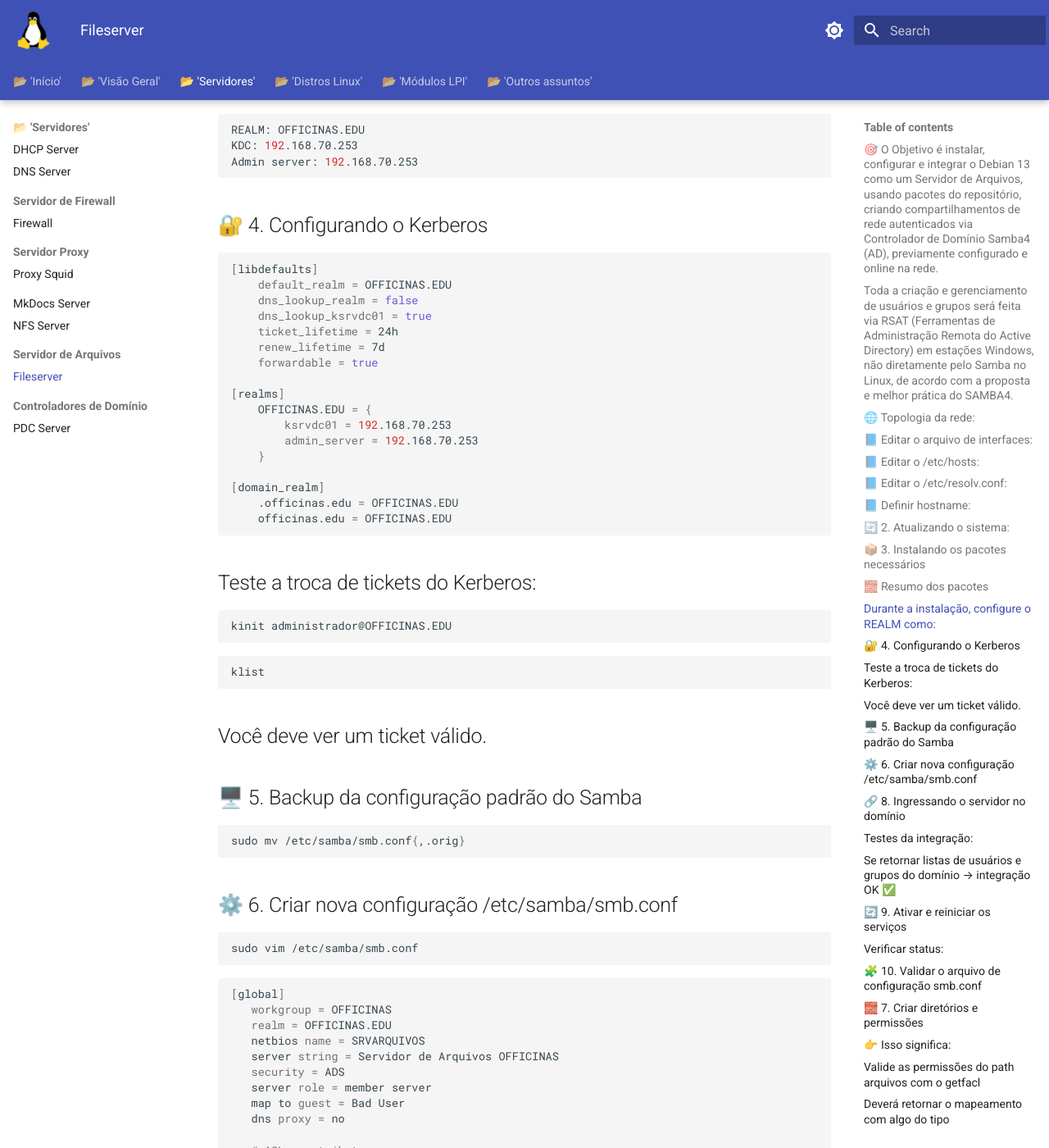
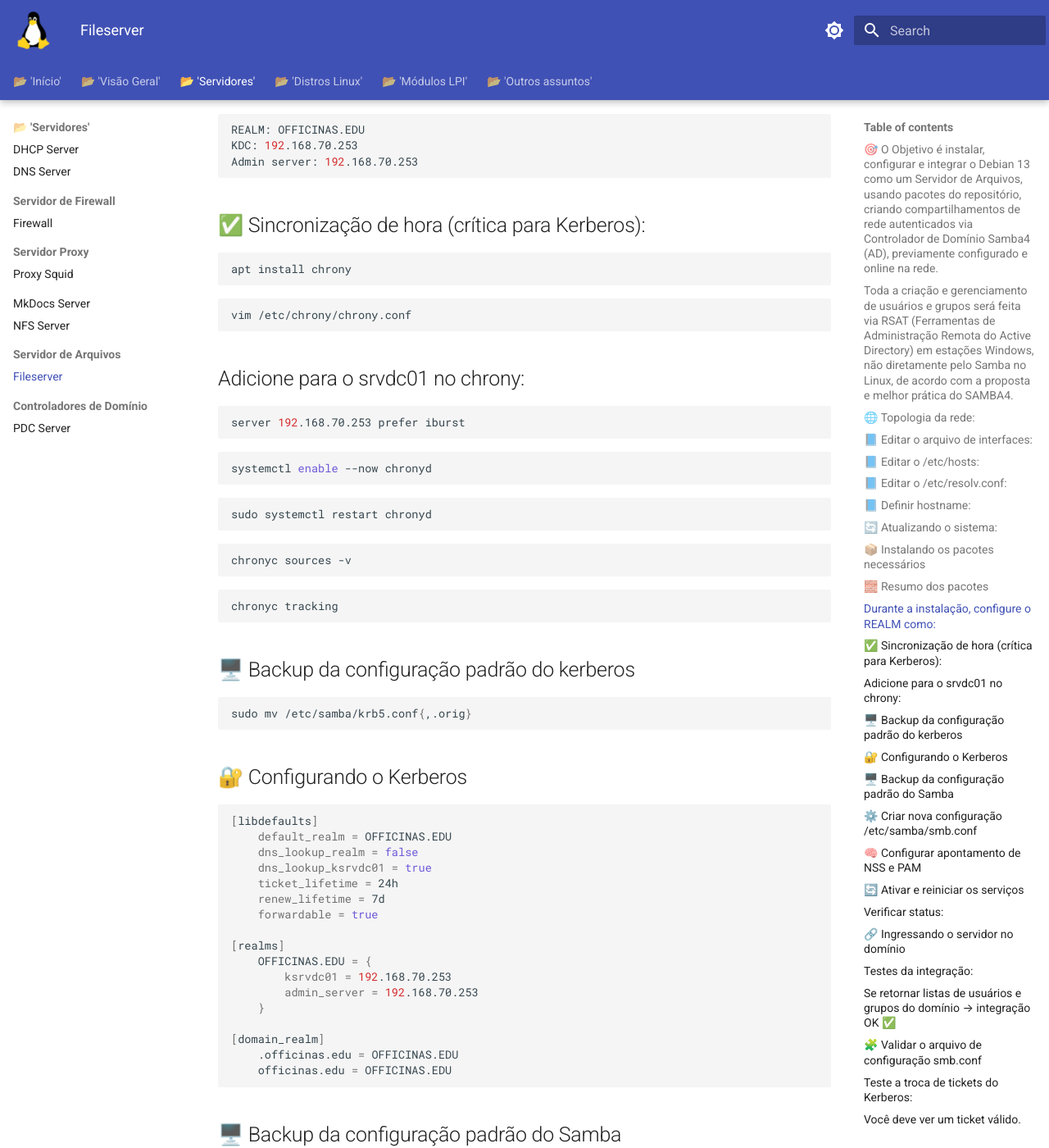
Before and after one commit to educharquero/officinas, an MkDocs documentation site: the page built from docs/Fileserver.md, in a window 1280 px wide and 1400 px high, scrolled down 2052 px. Shown: the whole window at 82% size. Built offline with MkDocs 1.6.1 and Material for MkDocs 9.7.7, drawn with Linux system fonts in a browser that asks for light colours; some of the changed text lies outside the part shown.

Commit message:
FIleserveR

````diff
--- a/docs/Fileserver.md
+++ b/docs/Fileserver.md
@@ -51,13 +51,13 @@
 sudo hostnamectl set-hostname srvarquivos
 ```
 
-## 🔄 2. Atualizando o sistema:
+## 🔄 Atualizando o sistema:
 
 ```bash
 sudo apt update && sudo apt full-upgrade -y
 ```
 
-## 📦 3. Instalando os pacotes necessários
+## 📦 Instalando os pacotes necessários
 
 ```bash
 sudo apt install samba samba-common-bin winbind libnss-winbind libpam-winbind krb5-user acl
@@ -78,7 +78,45 @@
 Admin server: 192.168.70.253
 ```
 
-## 🔐 4. Configurando o Kerberos
+## ✅ Sincronização de hora (crítica para Kerberos):
+
+```bash
+apt install chrony
+```
+
+```bash
+vim /etc/chrony/chrony.conf
+```
+
+## Adicione para o srvdc01 no chrony:
+
+```bash
+server 192.168.70.253 prefer iburst
+```
+
+```bash
+systemctl enable --now chronyd
+```
+
+```bash
+sudo systemctl restart chronyd
+```
+
+```bash
+chronyc sources -v
+```
+
+```bash
+chronyc tracking
+```
+
+## 🖥️ Backup da configuração padrão do kerberos
+
+```bash
+sudo mv /etc/samba/krb5.conf{,.orig}
+```
+
+## 🔐 Configurando o Kerberos
 
 ```bash
 [libdefaults]
@@ -100,26 +138,13 @@
     officinas.edu = OFFICINAS.EDU
 ```
 
-## Teste a troca de tickets do Kerberos:
-
-```bash
-kinit administrador@OFFICINAS.EDU
-```
-
-```bash
-klist
-```
-
-## Você deve ver um ticket válido.
-
-
-## 🖥️ 5. Backup da configuração padrão do Samba
+## 🖥️ Backup da configuração padrão do Samba
 
 ```bash
 sudo mv /etc/samba/smb.conf{,.orig}
 ```
 
-## ⚙️ 6. Criar nova configuração /etc/samba/smb.conf
+## ⚙️ Criar nova configuração /etc/samba/smb.conf
 
 ```bash
 sudo vim /etc/samba/smb.conf
@@ -194,7 +219,35 @@
     full_audit:priority = NOTICE
 ```
 
-## 🔗 8. Ingressando o servidor no domínio
+## 🧠 Configurar apontamento de NSS e PAM
+
+```bash
+vim /etc/nsswitch
+```
+
+```bash
+passwd:         compat winbind
+group:          compat winbind
+shadow:         compat
+```
+
+## 🔄 Ativar e reiniciar os serviços
+
+```bash
+sudo systemctl enable smbd nmbd winbind
+```
+
+```bash
+sudo systemctl restart smbd nmbd winbind
+```
+
+## Verificar status:
+
+```bash
+sudo systemctl status winbind
+```
+
+## 🔗 Ingressando o servidor no domínio
 
 ```bash
 sudo net ads join -U administrador
@@ -216,29 +269,25 @@
 
 ## Se retornar listas de usuários e grupos do domínio → integração OK ✅
 
-## 🔄 9. Ativar e reiniciar os serviços
-
-```bash
-sudo systemctl enable smbd nmbd winbind
-```
-
-```bash
-sudo systemctl restart smbd nmbd winbind
-```
-
-## Verificar status:
-
-```bash
-sudo systemctl status winbind
-```
-
-## 🧩 10. Validar o arquivo de configuração smb.conf
+## 🧩 Validar o arquivo de configuração smb.conf
 
 ```bash
 testparm
 ```
 
-## 🧱 7. Criar diretórios e permissões
+## Teste a troca de tickets do Kerberos:
+
+```bash
+kinit administrador@OFFICINAS.EDU
+```
+
+```bash
+klist
+```
+
+## Você deve ver um ticket válido.
+
+## 🧱 Criar diretórios e permissões
 
 ```bash
 sudo mkdir -p /srv/samba/arquivos
````
Also changed, not shown: other parts of docs/Fileserver.md (+1 -1 lines), docs/Firewall.md (+4 -11 lines), site/search/search_index.json.
